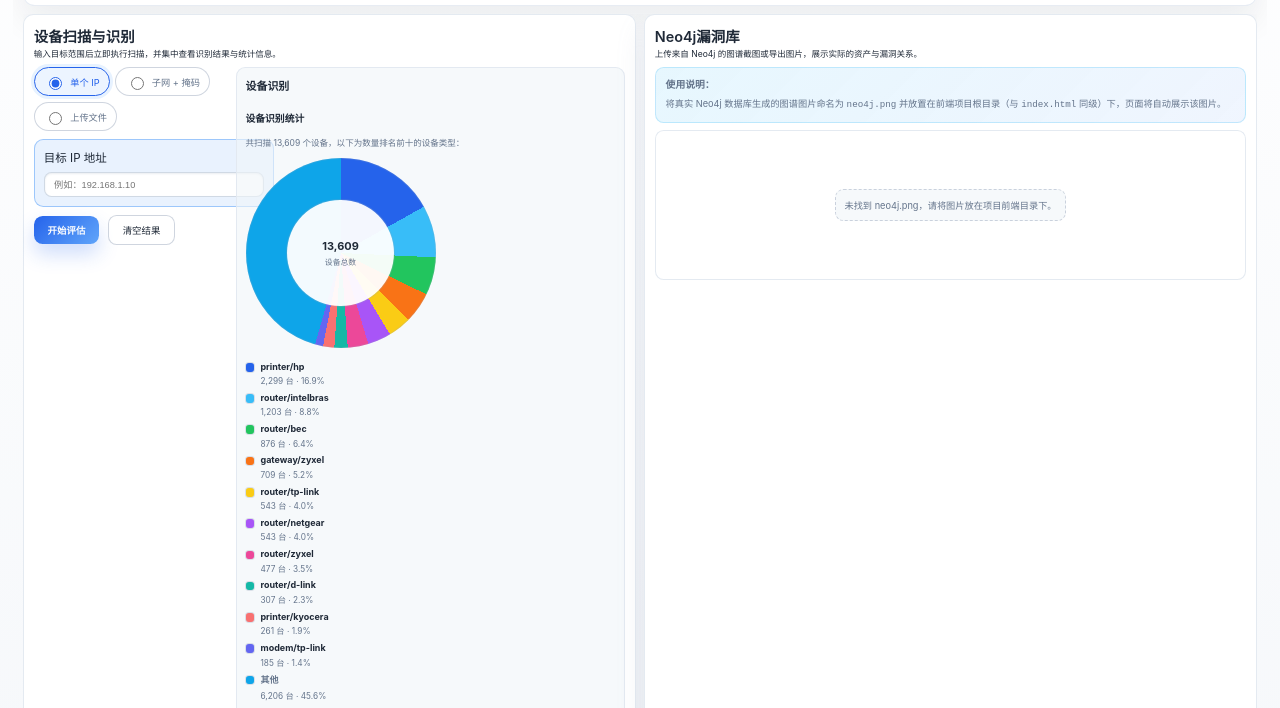
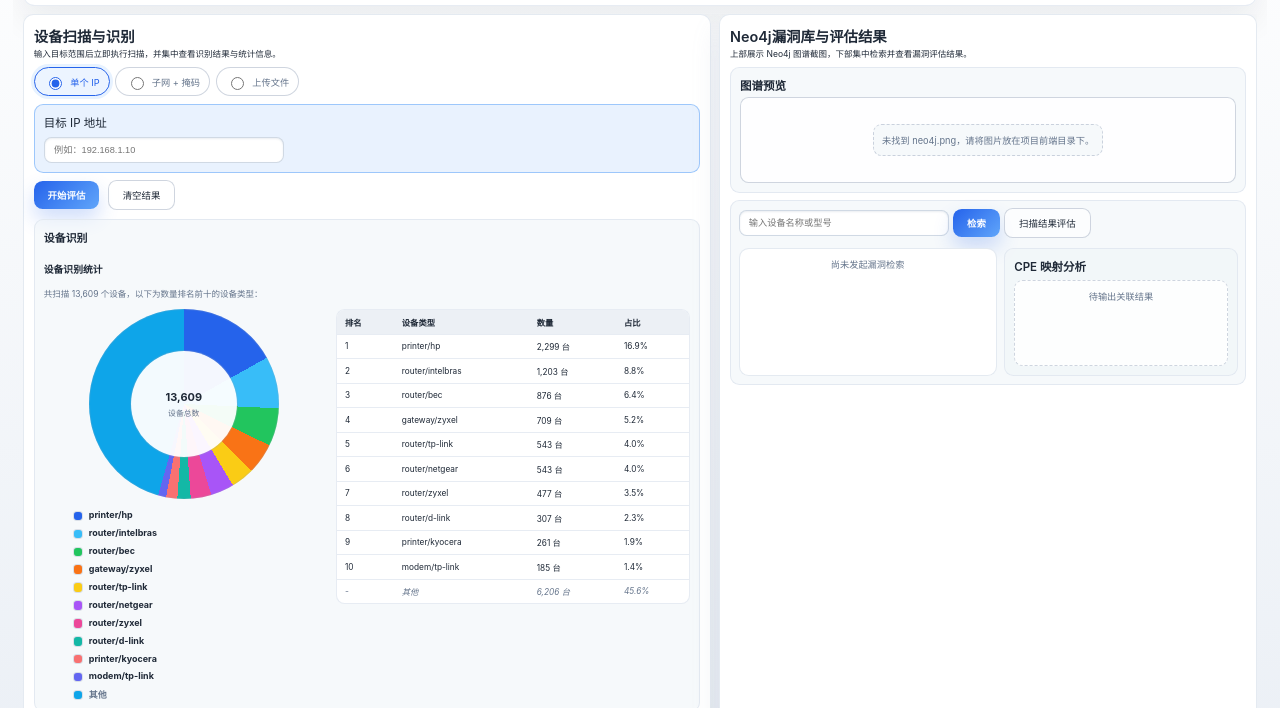
Before and after one commit to urnotLhh/interface, a website: page index.html in a window 1280 px wide. Shown: the part 81-789 px from the top of the page. Drawn offline with Linux system fonts and the light colour scheme.

Commit message:
Combine Neo4j preview and vulnerability results

```diff
--- a/app.js
+++ b/app.js
@@ -343,11 +343,15 @@
 
   const visual = document.createElement("div");
   visual.className = "stats-visual";
-  visual.appendChild(createPieChartElement(dataset));
-  visual.appendChild(createLegendElement(dataset));
+
+  const insights = document.createElement("div");
+  insights.className = "stats-insights";
+  insights.appendChild(createPieChartElement(dataset));
+  insights.appendChild(createLegendElement(dataset));
+  visual.appendChild(insights);
+
+  visual.appendChild(createStatsTable(dataset));
   section.appendChild(visual);
-
-  section.appendChild(createStatsTable(dataset));
 
   return section;
 }
@@ -454,10 +458,6 @@
     const label = document.createElement("strong");
     label.textContent = entry.label;
     meta.appendChild(label);
-
-    const detail = document.createElement("span");
-    detail.textContent = `${formatNumber(entry.count)} 台 · ${formatPercentage(entry.percentage)}`;
-    meta.appendChild(detail);
 
     item.appendChild(meta);
     legend.appendChild(item);
--- a/index.html
+++ b/index.html
@@ -128,57 +128,45 @@
           </div>
         </section>
 
-        <section class="card neo4j-panel" aria-labelledby="neo4j-title">
+        <section class="card neo4j-vuln-panel" aria-labelledby="neo4j-title">
           <div class="card-header">
             <div>
-              <h2 id="neo4j-title">Neo4j漏洞库</h2>
+              <h2 id="neo4j-title">Neo4j漏洞库与评估结果</h2>
               <p class="description">
-                上传来自 Neo4j 的图谱截图或导出图片，展示实际的资产与漏洞关系。
+                上部展示 Neo4j 图谱截图，下部集中检索并查看漏洞评估结果。
               </p>
             </div>
           </div>
-          <div class="neo4j-config">
-            <div class="neo4j-hint">
-              <strong>使用说明：</strong>
-              <span>
-                将真实 Neo4j 数据库生成的图谱图片命名为 <code>neo4j.png</code> 并放置在前端项目根目录（与 <code>index.html</code> 同级）下，页面将自动展示该图片。
-              </span>
-            </div>
-          </div>
+          <div class="neo4j-vuln-body">
+            <div class="neo4j-visual-block sub-card">
+              <h3>图谱预览</h3>
               <div id="neo4jPreview" class="neo4j-preview placeholder">
                 正在查找 Neo4j 图谱图片
               </div>
-        </section>
-
-        <section class="card vuln-panel" aria-labelledby="vuln-search-title">
-          <div class="card-header">
-            <div>
-              <h2 id="vuln-search-title">漏洞评估结果</h2>
-              <p class="description">
-                根据识别到的设备类型检索 CVE 漏洞，并输出关联的 CPE 映射分析。
-              </p>
             </div>
+            <div class="neo4j-eval-block">
+              <form id="vulnForm" class="neo4j-inline-form" autocomplete="off">
+                <label class="visually-hidden" for="deviceTypes">
+                  设备名称或型号
+                </label>
+                <div class="neo4j-input-row">
+                  <input
+                    type="text"
+                    id="deviceTypes"
+                    name="deviceTypes"
+                    placeholder="输入设备名称或型号"
+                  />
+                  <button type="submit" class="primary">检索</button>
                   <button
                     type="button"
                     id="useRecognizedDevices"
                     class="ghost"
                     disabled
                   >
-              使用识别结果中的设备类型
+                    扫描结果评估
                   </button>
                 </div>
-          <form id="vulnForm" class="stack-form" autocomplete="off">
-            <label for="deviceTypes">设备类型列表</label>
-            <textarea
-              id="deviceTypes"
-              name="deviceTypes"
-              rows="3"
-              placeholder="例如：Industrial Router, PLC Controller"
-            ></textarea>
-            <div class="form-actions">
-              <button type="submit" class="primary">检索漏洞</button>
                 <span id="vulnTime" class="muted"></span>
-            </div>
               </form>
               <div class="vuln-results-grid">
                 <div id="vulnerabilityResults" class="table-wrapper placeholder">
@@ -190,14 +178,8 @@
                     待输出关联结果
                   </div>
                 </div>
-            <button
-              type="button"
-              id="useRecognizedDevices"
-              class="ghost"
-              disabled
-            >
-              使用识别结果中的设备类型
-            </button>
+              </div>
+            </div>
           </div>
         </section>
       </main>
--- a/styles.css
+++ b/styles.css
@@ -55,11 +55,9 @@
 
 .dashboard-grid {
   display: grid;
-  grid-template-columns: repeat(2, minmax(0, 1fr));
-  grid-template-rows: repeat(2, minmax(0, 1fr));
-  grid-template-areas:
-    "ip-assessment neo4j"
-    "vuln neo4j";
+  grid-template-columns: minmax(0, 1.28fr) minmax(0, 1fr);
+  grid-template-rows: minmax(0, 1fr);
+  grid-template-areas: "ip-assessment neo4j-vuln";
   gap: 0.7rem;
   align-items: stretch;
   flex: 1;
@@ -71,12 +69,8 @@
   grid-area: ip-assessment;
 }
 
-.neo4j-panel {
-  grid-area: neo4j;
-}
-
-.vuln-panel {
-  grid-area: vuln;
+.neo4j-vuln-panel {
+  grid-area: neo4j-vuln;
 }
 
 .page-header {
@@ -204,12 +198,14 @@
   font-size: 0.8rem;
 }
 
+
 .assessment-layout {
   display: grid;
-  grid-template-columns: minmax(0, 1fr) minmax(0, 2fr);
-  gap: 0.6rem;
+  grid-template-columns: minmax(0, 1fr);
+  grid-auto-rows: min-content;
+  gap: 0.75rem;
   height: 100%;
-  align-items: stretch;
+  align-content: start;
 }
 
 .assessment-main {
@@ -298,8 +294,64 @@
   min-height: 86px;
 }
 
-.neo4j-panel .neo4j-preview {
-  min-height: 150px;
+.neo4j-vuln-panel {
+  gap: 0.55rem;
+}
+
+.neo4j-vuln-panel h3 {
+  margin: 0;
+  font-size: clamp(0.85rem, 1.1vw, 1rem);
+  font-weight: 600;
+}
+
+.neo4j-vuln-body {
+  display: flex;
+  flex-direction: column;
+  gap: 0.55rem;
+}
+
+.neo4j-visual-block {
+  display: flex;
+  flex-direction: column;
+  gap: 0.4rem;
+}
+
+.neo4j-eval-block {
+  display: flex;
+  flex-direction: column;
+  gap: 0.5rem;
+  padding: 0.65rem;
+  border-radius: 0.8rem;
+  border: 1px solid rgba(226, 232, 240, 0.9);
+  background: rgba(241, 245, 249, 0.6);
+}
+
+.neo4j-inline-form {
+  display: flex;
+  flex-direction: column;
+  gap: 0.35rem;
+}
+
+.neo4j-input-row {
+  display: flex;
+  flex-wrap: wrap;
+  align-items: center;
+  gap: 0.4rem;
+}
+
+.neo4j-inline-form input[type="text"] {
+  flex: 0 1 210px;
+  max-width: 240px;
+  min-width: 160px;
+  width: 100%;
+}
+
+.neo4j-input-row .primary {
+  flex-shrink: 0;
+}
+
+.neo4j-input-row .ghost {
+  flex-shrink: 0;
 }
 
 
@@ -595,6 +647,22 @@
   }
 }
 
+@media (max-width: 920px) {
+  .neo4j-input-row {
+    justify-content: flex-start;
+  }
+
+  .neo4j-inline-form input[type="text"] {
+    flex: 1 1 100%;
+    max-width: none;
+  }
+
+  .neo4j-input-row .primary,
+  .neo4j-input-row .ghost {
+    width: 100%;
+  }
+}
+
 @media (max-width: 768px) {
   main,
   .page-header {
@@ -605,8 +673,7 @@
     grid-template-columns: 1fr;
     grid-template-areas:
       "ip-assessment"
-      "neo4j"
-      "vuln";
+      "neo4j-vuln";
     gap: 1.25rem;
   }
 
@@ -640,31 +707,6 @@
   .sub-card {
     padding: 1rem;
   }
-}
-
-.neo4j-config {
-  display: grid;
-  grid-template-columns: repeat(auto-fit, minmax(180px, 1fr));
-  gap: 0.7rem;
-  align-items: stretch;
-}
-
-.neo4j-hint {
-  display: flex;
-  flex-direction: column;
-  gap: 0.4rem;
-  padding: 0.85rem;
-  border-radius: 0.75rem;
-  background: linear-gradient(135deg, rgba(56, 189, 248, 0.12), rgba(59, 130, 246, 0.08));
-  border: 1px solid rgba(56, 189, 248, 0.25);
-  font-size: 0.8rem;
-  line-height: 1.5;
-  color: var(--text-muted);
-}
-
-.neo4j-hint strong {
-  color: var(--text-primary);
-  font-size: 0.85rem;
 }
 
 .neo4j-preview {
@@ -739,6 +781,7 @@
   font-size: 0.78rem;
 }
 
+
 .device-stats {
   margin-top: 1rem;
   display: flex;
@@ -758,9 +801,16 @@
 }
 
 .stats-visual {
+  display: grid;
+  grid-template-columns: minmax(0, 280px) minmax(0, 1fr);
+  gap: 1.1rem;
+  align-items: start;
+}
+
+.stats-insights {
   display: flex;
-  flex-wrap: wrap;
-  gap: 1.1rem;
+  flex-direction: column;
+  gap: 0.9rem;
   align-items: center;
 }
 
@@ -882,12 +932,13 @@
   font-style: italic;
 }
 
+@media (max-width: 900px) {
+  .stats-visual {
+    grid-template-columns: 1fr;
+  }
+}
+
 @media (max-width: 640px) {
-  .stats-visual {
-    flex-direction: column;
-    align-items: stretch;
-  }
-
   .pie-wrapper {
     margin: 0 auto;
   }
```
Lines whose indentation alone changed are shown as unchanged.
